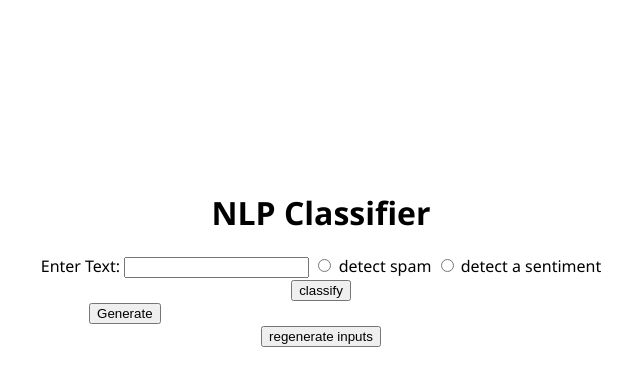
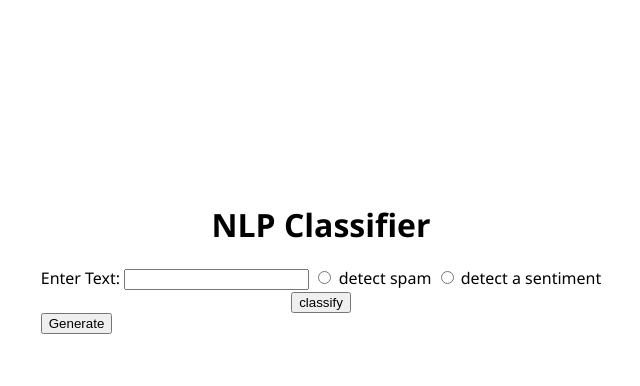
Before and after one commit to TootEgozy/bow_classifier, a Python web app: template templates/index.html in a window 1280 px wide. Shown: the part 142-528 px from the top of the page, without its empty margins (319-959 px from the left). Run offline with Jinja, Linux system fonts and the light colour scheme; the template is opened without the code that fills it, so the values that code supplies are empty.

Commit message:
trying to center the content of the page

```diff
--- a/templates/index.html
+++ b/templates/index.html
@@ -43,7 +43,6 @@
         {% endif %}
 
         {% include 'suggested_inputs.html' %}
-        <button onclick="RegenerateInputs()">regenerate inputs</button>
         <div id="suggestedInputs"></div>
 
         <script>
--- a/templates/suggested_inputs.html
+++ b/templates/suggested_inputs.html
@@ -3,16 +3,23 @@
     height: 20%;
     width: 30%;
 
-  }  .suggested_input_span {
+  }
+  .suggested_input_span {
     display: inline-block;
     padding: 5px;
     border: 1px solid blue;
   }
+  .suggestedInputsContainer {
+    display: flex;
+    align-items: center;
+  }
 </style>
 
-<div id="suggestedInputs">
+<div class="suggestedInputsContainer">
   <button id="generateInputsBtn" onclick="collectDataAndGenerateInputs()">Generate</button>
+  <div id="suggestedInputs"></div>
 </div>
+
 
 <script>
     collectDataAndGenerateInputs = () => {
```
